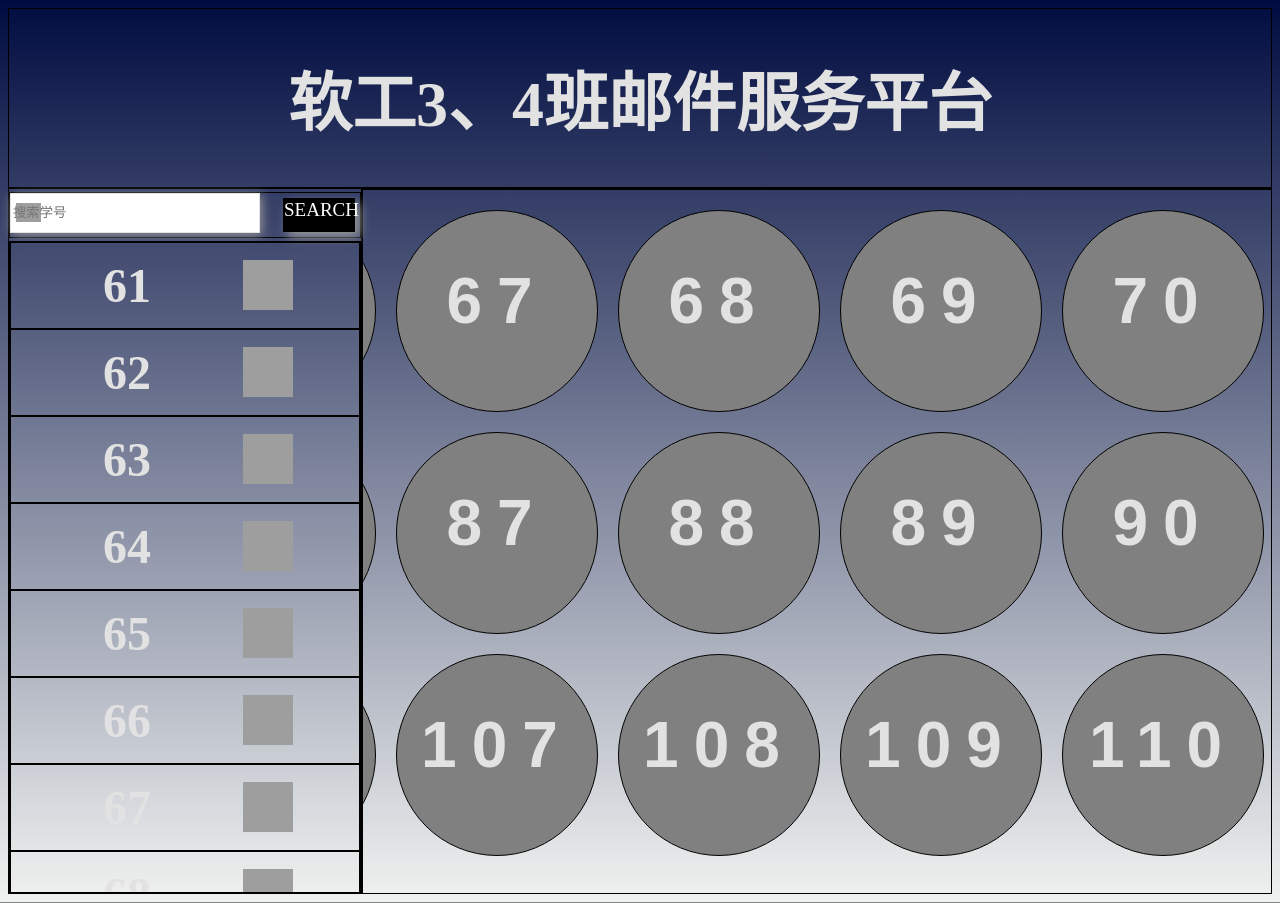
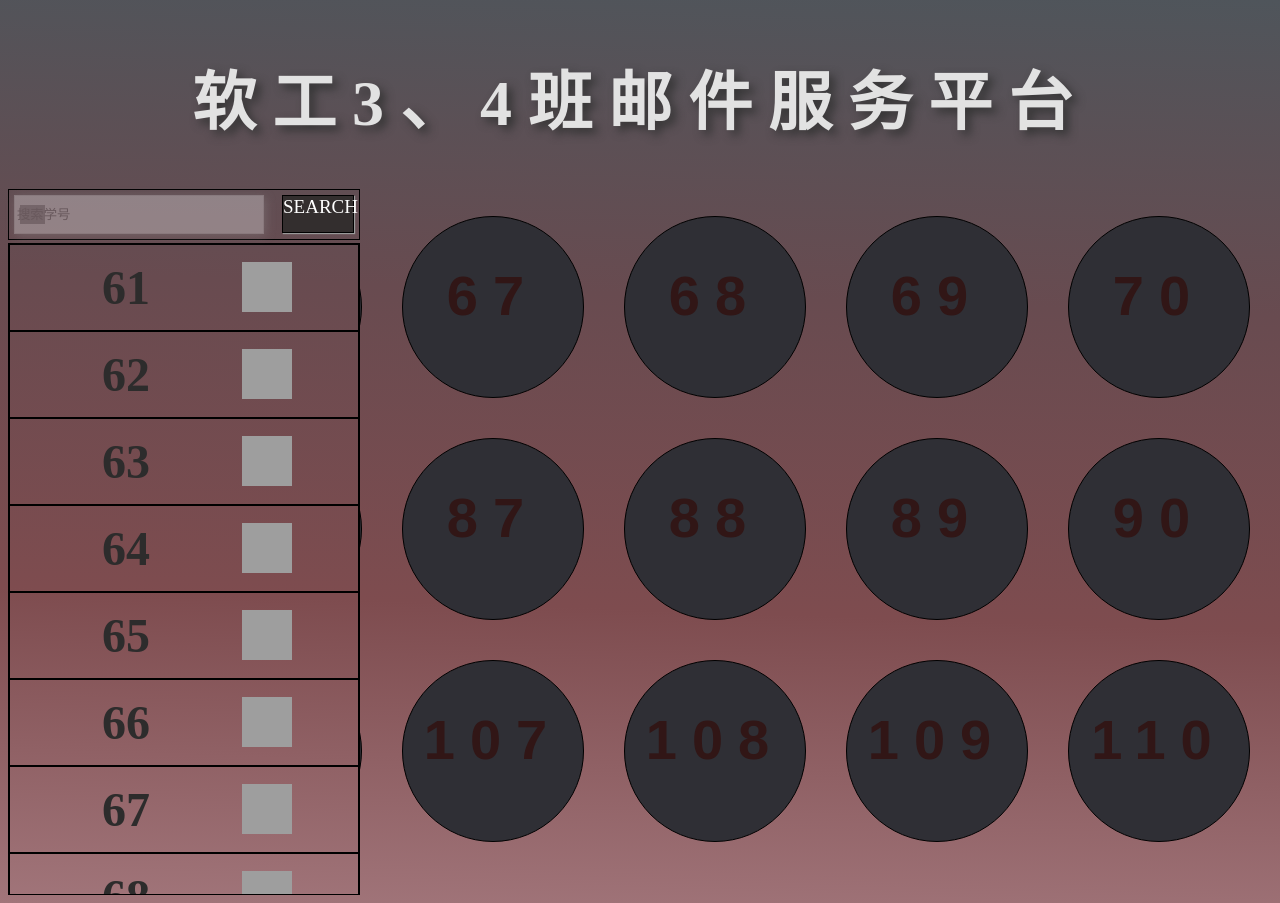
Before and after one commit to Apricityx/AutoEmail, a PHP site: page /main.php in a window 1280 px wide. Run offline with PHP 8.4, Linux system fonts and the light colour scheme; some web fonts are replaced; grey boxes are pictures that could not be loaded.

Commit message:
配色+悬停.....

```diff
--- a/forward part/main.php
+++ b/forward part/main.php
@@ -27,9 +27,44 @@
             font-family: 'font_style04';
             src: url('font/font_style04.otf');
         }
-
-        body {
+        @font-face {
+            font-family: 'font_style05';
+            src: url('font/font_style05.otf');
+        }
+        @font-face {
+            font-family: 'font_style06';
+            src: url('font/font_style06.otf');
+        }
+        @font-face {
+            font-family: 'font_style07';
+            src: url('font/font_style07.otf');
+        }
+        @font-face {
+            font-family: 'font_style08';
+            src: url('font/font_style08.otf');
+        }
+        @font-face {
+            font-family: 'font_style10';
+            src: url('font/font_style10.otf');
+        }
+        @font-face {
+            font-family: 'font_style13';
+            src: url('font/font_style13.otf');
+        }
+        @font-face {
+            font-family: 'font_style14';
+            src: url('font/font_style14.otf');
+        }
+        h1 {
             font-family: 'font_style01';
+            letter-spacing: 16px;
+        }
+        #std_text {
+            font-family: 'font_style04';
+            color: #2d2c2c;
+        }
+        .std{
+         font-family:sans-serif;
         }
     </style>
 </head>
@@ -38,7 +73,7 @@
 <div id="title"><h1>软工3、4班邮件服务平台</h1></div>
 <div id="left">
     <div id="search_box">
-        <input type="text" name="search" placeholder="搜索学号">
+        <input type="text" name="search" placeholder="搜索学号" class="in_put">
         <div id="search_">SEARCH</div>
     </div>
     <div id="std_text">
@@ -133,10 +168,10 @@ $var_num = count($var_);
             counter++;
         } else {
             if (name_submitted.includes(name_total[i - 61 - counter])) {
-                document.getElementById('std_info1').innerHTML += std_right.replace('{order_num}', i - 61).replace('{std_num}', i).replace('{color}', '8dc26f');
+                document.getElementById('std_info1').innerHTML += std_right.replace('{order_num}', i - 61).replace('{std_num}', i).replace('{color}', '7F9F80');
                 document.getElementById('std_text').innerHTML += std_example.replace('{num}', i).replace('{pic}', 'icons8-done-48.png');
             } else {
-                document.getElementById('std_info1').innerHTML += std_right.replace('{order_num}', i - 61).replace('{std_num}', i).replace('{color}', 'grey');
+                document.getElementById('std_info1').innerHTML += std_right.replace('{order_num}', i - 61).replace('{std_num}', i).replace('{color}', '2f2f35');
                 document.getElementById('std_text').innerHTML += std_example.replace('{num}', i).replace('{pic}', 'icons8-close-30.png');
             }
         }
@@ -156,6 +191,29 @@ $var_num = count($var_);
             box.scrollLeft+=speed;
         }
     },10);
+    // for(j=0;j<60;j++){
+        var scrollDiv = document.getElementsByClassName('std');
+        for (let i = 0; i < scrollDiv.length; i++) {
+            scrollDiv[i].addEventListener('click', function() {
+                speed = 0
+            })
+            scrollDiv[i].addEventListener('mouseout', function() {
+                speed = 2
+            }) }
+    //     scrollDiv.addEventListener('mouseover', function() {
+    //         //     // 鼠标移入时停止滚动
+    //             scrollDiv.style.overflow = 'hidden';
+    //         });
+    //     scrollDiv.addEventListener('mouseout', function() {
+    //             // 鼠标移出时恢复滚动
+    //             scrollDiv.style.overflow = 'auto';
+    //         });
+    // }
+    //
+    //
+    //
+    //
+    //
 </script>
 </body>
 </html>
--- a/forward part/mainpage.css
+++ b/forward part/mainpage.css
@@ -5,11 +5,11 @@
 /*}*/
 
 body {
-    font-family: 'font_style01';
-    /*background-color: #000000;*/
-    background: #F0F2F0;  /* fallback for old browsers */
-    background: -webkit-linear-gradient(to bottom, #000C40, #F0F2F0);  /* Chrome 10-25, Safari 5.1-6 */
-    background: linear-gradient(to bottom, #000C40, #F0F2F0); /* W3C, IE 10+/ Edge, Firefox 16+, Chrome 26+, Opera 12+, Safari 7+ */
+    background-image: linear-gradient(182deg, #4f555b, #684b50, #7e4c4f, #a1757a);
+    /*background-color: #b2bbbe;*/
+    /*background: #F0F2F0;  !* fallback for old browsers *!*/
+    /*background: -webkit-linear-gradient(to bottom, #000C40, #F0F2F0);  !* Chrome 10-25, Safari 5.1-6 *!*/
+    /*background: linear-gradient(to bottom, #000C40, #F0F2F0); !* W3C, IE 10+/ Edge, Firefox 16+, Chrome 26+, Opera 12+, Safari 7+ *!*/
 
     color: #e2e2e2;
     /*background: #FFA17F;  !* fallback for old browsers *!*/
@@ -25,10 +25,11 @@ body {
     /*background: -webkit-linear-gradient(to bottom, #ffdde1, #ee9ca7);  !* Chrome 10-25, Safari 5.1-6 *!*/
     /*background: linear-gradient(to bottom, #ffdde1, #ee9ca7); !* W3C, IE 10+/ Edge, Firefox 16+, Chrome 26+, Opera 12+, Safari 7+ *!*/
 
-    /*overflow: hidden;*/
+    overflow: hidden;
     display: grid;
     grid-template-columns: 1fr 4fr;
     grid-template-rows: 1fr 4fr;
+    user-select: none;
 }
 #background{
     position: absolute;
@@ -60,11 +61,13 @@ div {
     grid-row-start: 1;
     grid-row-end: 2;
     font-size: 2em;
+    border: none;
 }
 
 h1 {
     position: relative;
     text-align: center;
+    text-shadow: #333333 5px 5px 10px;
 }
 
 #left {
@@ -73,6 +76,7 @@ h1 {
     grid-column-end: 2;
     grid-row-start: 2;
     grid-row-end: 3;
+    border: none;
 }
 
 
@@ -87,8 +91,8 @@ h1 {
 input {
     width: 250px;
     border: 1px solid #e2e2e2;
-    height: 40px;
-    margin: 0 0 0 0;
+    height: 39px;
+    margin: 5px 5px 5px 5px;
     /*float: left;*/
     background-image: url(images/search.jpg);
     background-repeat: no-repeat;
@@ -100,19 +104,19 @@ input {
 #search_ {
     display: inline-block;
     width: 70px;
-    height: 32px;
+    height: 36px;
     float: right;
     margin: 5px 5px 5px 5px;
-    background: black;
+    background: #332e2e;
     color: white;
     font-size: 19px;
     text-align: center;
     /*line-height: 32px;*/
     cursor: pointer;
-    box-shadow: #999999 5px 5px 10px;
+    box-shadow: #999999 1px 1px 1px;
     user-select: none;
 }
-
+.in_put {filter:Alpha(opacity=30); opacity: .3;}
 
 #std_text {
     height: 650px;
@@ -153,6 +157,7 @@ p {
 #box{
     white-space: nowrap;
     overflow: hidden;
+    border: none;
 }
 
 #std_info1 {
@@ -160,6 +165,7 @@ p {
     width:4430px;
     height: 800px;
     padding: 10px;
+    border:none;
 }
 #std_info2{
     display: inline-block;
@@ -168,33 +174,41 @@ p {
     top: 0;
     left: 0;
     padding: 10px;
+    border:none;
 }
 .std {
     display: inline-block;
-    width: 200px;
-    height: 200px;
+    width: 180px;
+    height: 180px;
     border-radius: 50%;
     text-align: center;
-    margin: 10px 10px 10px 10px;
+    margin: 20px 20px 20px 20px;
     border: 1px solid black;
     user-select: none;
     transition: 0.5s;
 }
 
 .std:hover {
-    background-color: cyan !important;
+    font-family: 'font_style05' !important;
+    background-color: #bfefef !important;
     box-shadow: #000C40 5px 5px 10px !important;
-    color: black;
+    color: black !important;
+    transition: 0.5s;
+    text-shadow: black 5px 5px 10px !important;
+}
+h2 {
+    font-size: 3.5em;
+    letter-spacing: 15px;
+    font-weight: 4500;
+    text-align: center;
+    vert-align: middle;
+    font-family: "font_style13", sans-serif;
+    color: #311616;
+}
+h2:hover {
+    color: #020000;
     transition: 0.5s;
 }
-h2 {
-    font-size: 4em;
-    letter-spacing: 15px;
-    text-align: center;
-    vert-align: middle;
-    font-family: "font_style02", sans-serif;
-}
-
 .student {
 
     height: 85px;
```
